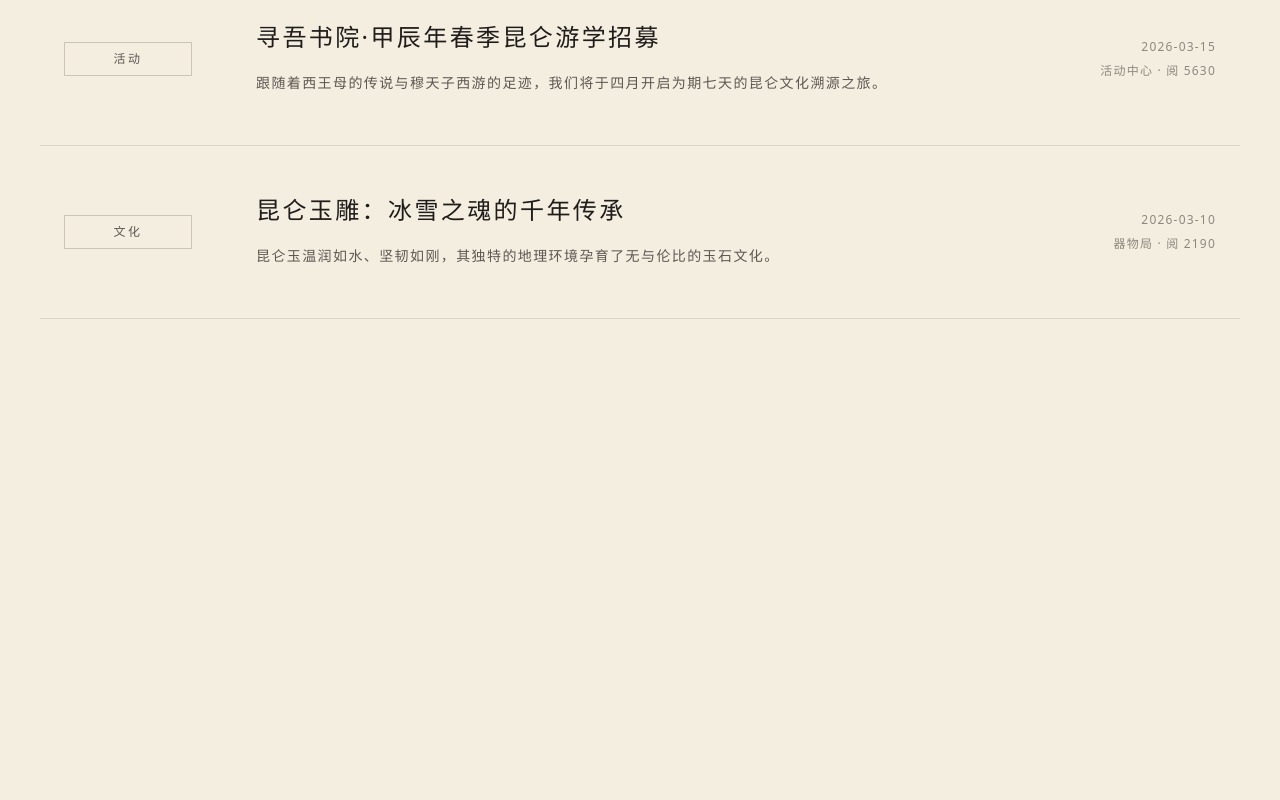
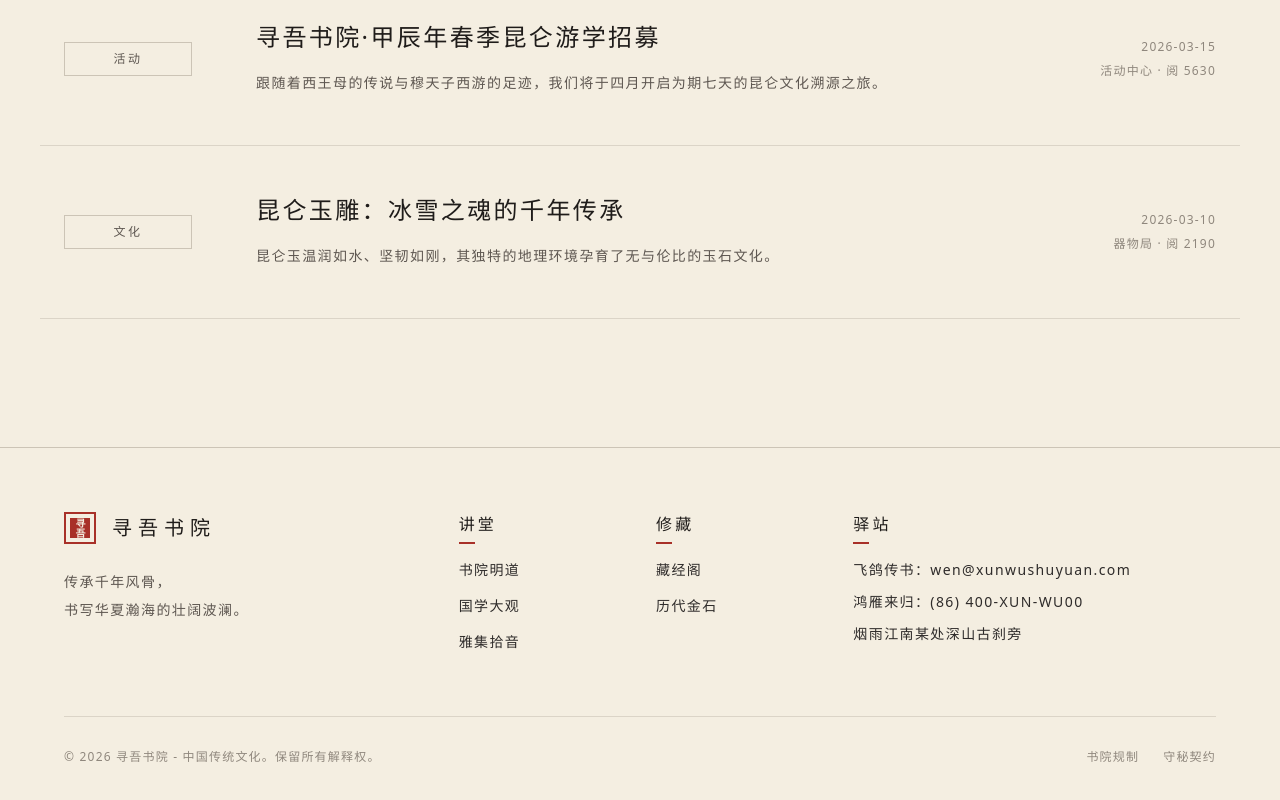
Before and after one commit to huberthe-pro/xunwu-academy, a Next.js app: page / in a window 1280 px wide. Shown: the part 1928-2728 px from the top of the page. Before the commit the page ends 2375 px from the top, so only its background shows below. Built offline with nearby package versions, Linux system fonts and the light colour scheme.

Commit message:
chore: remove frontend admin entry points

```diff
--- a/src/app/layout.tsx
+++ b/src/app/layout.tsx
@@ -1,5 +1,6 @@
 import type { Metadata } from "next";
 import { Noto_Serif_SC, Geist } from "next/font/google";
+import Footer from "@/components/Footer";
 import "./globals.css";
 
 const notoSerifSC = Noto_Serif_SC({
@@ -26,7 +27,10 @@ export default function RootLayout({
   return (
     <html lang="zh-CN">
       <body className={`${notoSerifSC.variable} ${geistSans.variable} antialiased min-h-screen flex flex-col font-serif`}>
-        {children}
+        <div className="flex-1 flex flex-col bg-[var(--color-zh-bg)]">
+          {children}
+        </div>
+        <Footer />
       </body>
     </html>
   );
--- a/src/app/page.tsx
+++ b/src/app/page.tsx
@@ -34,7 +34,6 @@ export default function Home() {
                {channel.name}
              </Link>
            ))}
-           <Link href="/admin" className="hover:text-[var(--color-ink-seal)] transition-colors relative after:content-[''] after:absolute after:-bottom-3 after:left-1/2 after:-translate-x-1/2 after:w-1 after:h-1 after:rounded-full after:bg-[var(--color-ink-seal)] after:opacity-0 hover:after:opacity-100 after:transition-opacity duration-300">卷阁</Link>
          </nav>
        </header>
 
--- /dev/null
+++ b/src/components/Footer.tsx
@@ -0,0 +1,86 @@
+"use client";
+
+import Link from "next/link";
+import { usePathname } from "next/navigation";
+
+export default function Footer() {
+  const pathname = usePathname();
+
+  // Hide the global footer for admin routes
+  if (pathname?.startsWith("/admin") || pathname?.startsWith("/login")) {
+    return null;
+  }
+
+  return (
+    <footer className="w-full bg-[var(--color-zh-bg)] border-t border-[var(--color-ink-200)] relative overflow-hidden mt-auto">
+      {/* Subtle Background Ink */}
+      <div className="absolute top-[-50%] right-[-10%] w-[400px] h-[400px] bg-[var(--color-ink-100)] rounded-full blur-3xl opacity-30 pointer-events-none"></div>
+
+      <div className="max-w-7xl mx-auto px-8 md:px-16 py-16 relative z-10">
+        <div className="grid grid-cols-1 md:grid-cols-12 gap-12 md:gap-8 border-b border-[var(--color-ink-200)]/60 pb-16">
+
+          {/* Brand/Logo Section */}
+          <div className="md:col-span-4 flex flex-col gap-6">
+            <div className="flex items-center gap-4">
+              <div className="w-8 h-8 bg-transparent border-2 border-[var(--color-ink-seal)] flex items-center justify-center p-1 relative">
+                <div className="w-full h-full bg-[var(--color-ink-seal)] flex items-center justify-center text-[var(--color-zh-bg)] leading-none text-[10px] font-bold" style={{ writingMode: 'vertical-rl' }}>
+                  寻吾
+                </div>
+              </div>
+              <h2 className="text-xl tracking-[0.3em] font-medium text-[var(--color-ink-900)]">寻吾书院</h2>
+            </div>
+            <p className="text-[var(--color-ink-600)] text-sm leading-loose tracking-widest max-w-[280px] font-light">
+              传承千年风骨，<br />
+              书写华夏瀚海的壮阔波澜。
+            </p>
+          </div>
+
+          {/* Navigation Columns */}
+          <div className="md:col-span-2 space-y-6">
+            <h3 className="text-[var(--color-ink-900)] font-medium tracking-[0.2em] relative inline-block">
+              讲堂
+              <span className="absolute -bottom-2 left-0 w-4 h-0.5 bg-[var(--color-ink-seal)]"></span>
+            </h3>
+            <ul className="space-y-4 text-sm tracking-widest text-[var(--color-ink-500)] font-light">
+              <li><Link href="/" className="hover:text-[var(--color-ink-seal)] transition-colors">书院明道</Link></li>
+              <li><Link href="/" className="hover:text-[var(--color-ink-seal)] transition-colors">国学大观</Link></li>
+              <li><Link href="/" className="hover:text-[var(--color-ink-seal)] transition-colors">雅集拾音</Link></li>
+            </ul>
+          </div>
+
+          <div className="md:col-span-2 space-y-6">
+            <h3 className="text-[var(--color-ink-900)] font-medium tracking-[0.2em] relative inline-block">
+              修藏
+              <span className="absolute -bottom-2 left-0 w-4 h-0.5 bg-[var(--color-ink-seal)]"></span>
+            </h3>
+            <ul className="space-y-4 text-sm tracking-widest text-[var(--color-ink-500)] font-light">
+              <li><Link href="/" className="hover:text-[var(--color-ink-seal)] transition-colors">藏经阁</Link></li>
+              <li><Link href="/" className="hover:text-[var(--color-ink-seal)] transition-colors">历代金石</Link></li>
+            </ul>
+          </div>
+
+          <div className="md:col-span-4 space-y-6">
+            <h3 className="text-[var(--color-ink-900)] font-medium tracking-[0.2em] relative inline-block">
+              驿站
+              <span className="absolute -bottom-2 left-0 w-4 h-0.5 bg-[var(--color-ink-seal)]"></span>
+            </h3>
+            <div className="text-sm tracking-widest text-[var(--color-ink-500)] font-light space-y-3">
+              <p>飞鸽传书：wen@xunwushuyuan.com</p>
+              <p>鸿雁来归：(86) 400-XUN-WU00</p>
+              <p>烟雨江南某处深山古刹旁</p>
+            </div>
+          </div>
+        </div>
+
+        {/* Copyright */}
+        <div className="pt-8 flex flex-col md:flex-row justify-between items-center gap-4 text-xs tracking-widest text-[var(--color-ink-400)] font-light">
+          <p>© {new Date().getFullYear()} 寻吾书院 - 中国传统文化。保留所有解释权。</p>
+          <div className="flex items-center gap-6">
+            <Link href="/" className="hover:text-[var(--color-ink-900)] transition-colors">书院规制</Link>
+            <Link href="/" className="hover:text-[var(--color-ink-900)] transition-colors">守秘契约</Link>
+          </div>
+        </div>
+      </div>
+    </footer>
+  );
+}
```
